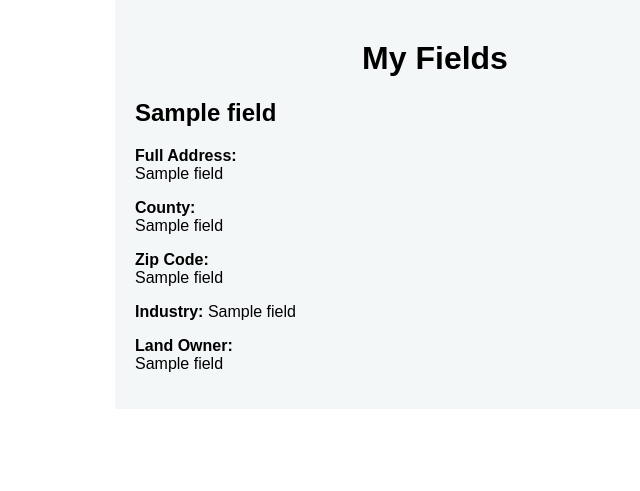
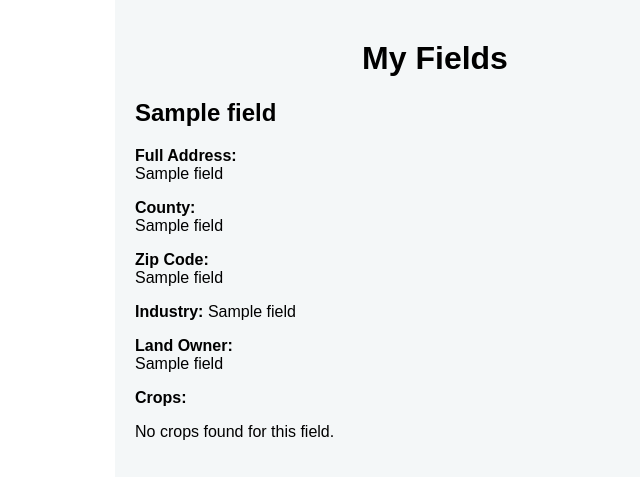
Before and after one commit to lukeboi/farmcredit, a Flask app: template templates/fields.html in a window 1280 px wide. Shown: the part 151-642 px from the top of the page, without its empty margins (205-845 px from the left). Run offline with Flask 3, Linux system fonts and the light colour scheme; a user stored in the database is signed in; the template is opened without the code that fills it: most values are stand-ins (such as "Sample title", 1, 10 or a date in 2020); some libraries are stand-ins or nearby versions.

Commit message:
Working crops

```diff
--- a/main.py
+++ b/main.py
@@ -49,21 +49,21 @@ def ensure_users_table_exists():
         )
     """)
 
-    # cur.execute("""
-    #     CREATE TABLE IF NOT EXISTS Crops (
-    #         ID INTEGER PRIMARY KEY AUTOINCREMENT,
-    #         CropType TEXT NOT NULL,
-    #         Industry TEXT NOT NULL,
-    #         FieldID INTEGER NOT NULL,
-    #         FOREIGN KEY (FieldID) REFERENCES Fields(ID)
-    #     )
-    # """)
+    cur.execute("""
+        CREATE TABLE IF NOT EXISTS Crops (
+            ID INTEGER PRIMARY KEY AUTOINCREMENT,
+            CropType TEXT NOT NULL,
+            Industry TEXT NOT NULL,
+            FieldID INTEGER NOT NULL,
+            FOREIGN KEY (FieldID) REFERENCES Fields(ID)
+        )
+    """)
 
     cur.execute("INSERT OR IGNORE INTO Users (Username, Password) VALUES (?, ?)", ("lukefarritor", "password"))
 
     cur.execute("INSERT OR IGNORE INTO Fields (Name, Address, Industry, Owner, ZipCode, County, LandOwner) VALUES (?, ?, ?, ?, ?, ?, ?)", ("Example Field", "123 Main St\n Lincoln, NE 68236", "Agriculture", "lukefarritor", "68526", "Lancaster", "Luke Farritor"))
 
-    # cur.execute("INSERT INTO Crops (CropType, Industry, FieldID) VALUES (?, ?, ?)", ("Corn", "Agriculture", 1))
+    cur.execute("INSERT OR IGNORE INTO Crops (CropType, Industry, FieldID) VALUES (?, ?, ?)", ("Corn", "Agriculture", 1))
 
     db.commit()
 
@@ -153,11 +153,20 @@ def fields():
     cur = get_db().cursor()
     command = "SELECT * FROM Fields WHERE Owner=?"
     res = cur.execute(command, (current_user.id,))
-    print(current_user.id)
 
-    fields = res.fetchall()
-    print(fields)
+    fields = []
+    for field in res.fetchall():
+        print(field, field[0])
+        command = "SELECT * FROM Crops WHERE FieldID=?"
+        res = cur.execute(command, (field[0],))
+        crops = res.fetchall()
+        field = list(field)
+        field.append(crops)
+        print(crops)
+        fields.append(tuple(field))
+
     return render_template('fields.html', fields=fields)
+
 
 if __name__ == "__main__":
     # with app.app_context():
--- a/templates/fields.html
+++ b/templates/fields.html
@@ -24,6 +24,17 @@
             <p><b>Zip Code:</b> <br>{{ field[5] }}</p>
             <p><b>Industry:</b> {{ field[3] }}</p>
             <p><b>Land Owner:</b> <br>{{ field[7] }}</p>
+            <p><b>Crops:</b></p>
+            {% if field[8] %}
+            <ul>
+            {% for crop in field[8] %}
+                <b>Crop Type:</b>&nbsp;{{ crop[1] }}<b>&nbsp;&nbsp;&nbsp;&nbsp;Crop Industry:</b>&nbsp;{{ crop[2] }}
+                <br>
+            {% endfor %}
+            </ul>
+            {% else %}
+                <p>No crops found for this field.</p>
+            {% endif %}
         {% endfor %}
     {% else %}
         <p>Please log in to view your fields.</p>
```
Also changed, not shown: data.db, data__.db (added).
